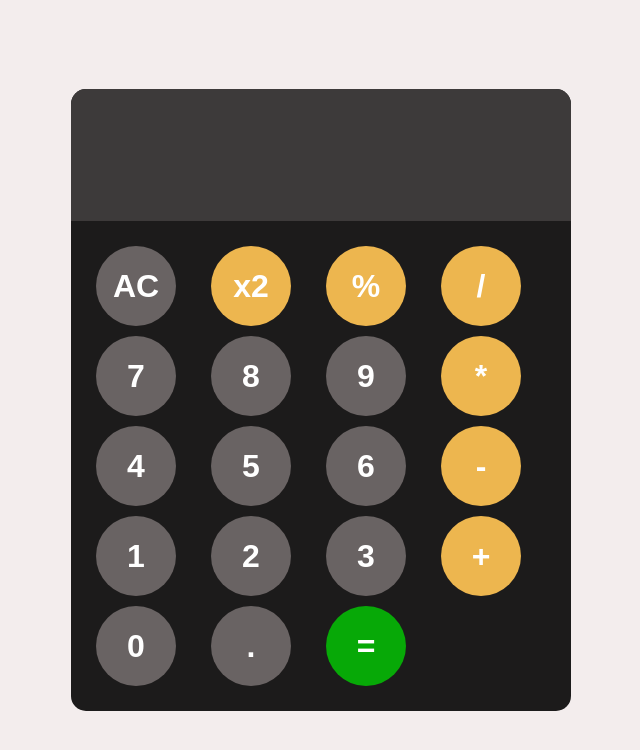
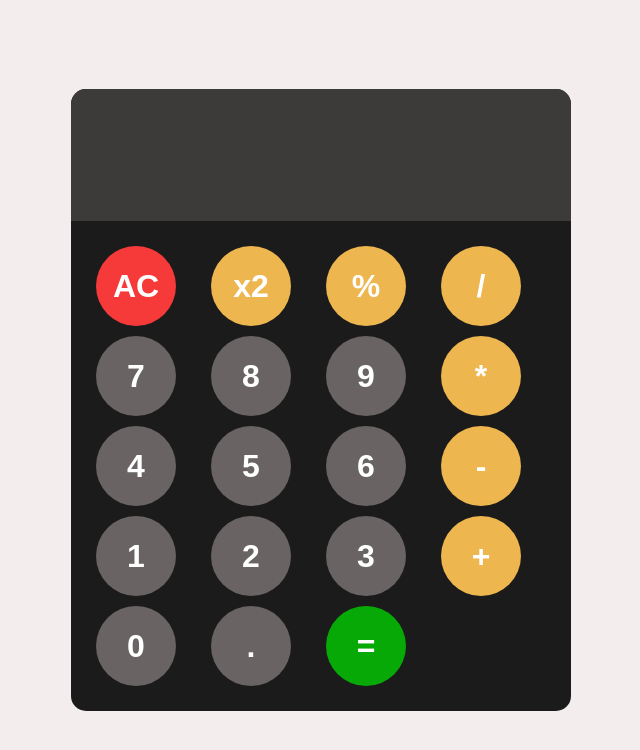
Before and after one commit to charitha820/Online-Calculator, a plain HTML site: page index.html in a window 1280 px wide. Shown: the whole page, without its empty margins (319-959 px from the left). Drawn offline with Linux system fonts and the light colour scheme.

Commit message:
added some changes

```diff
--- a/style.css
+++ b/style.css
@@ -52,6 +52,12 @@ button:active{
 .equalTo:hover{
     background-color: green;
 }
+.Clear{
+    background-color: rgb(246, 58, 58);
+}
+.Clear:hover{
+    background-color: red;
+}
 .operatorBtn{
     background-color:rgb(237, 182, 79)
 }
```
